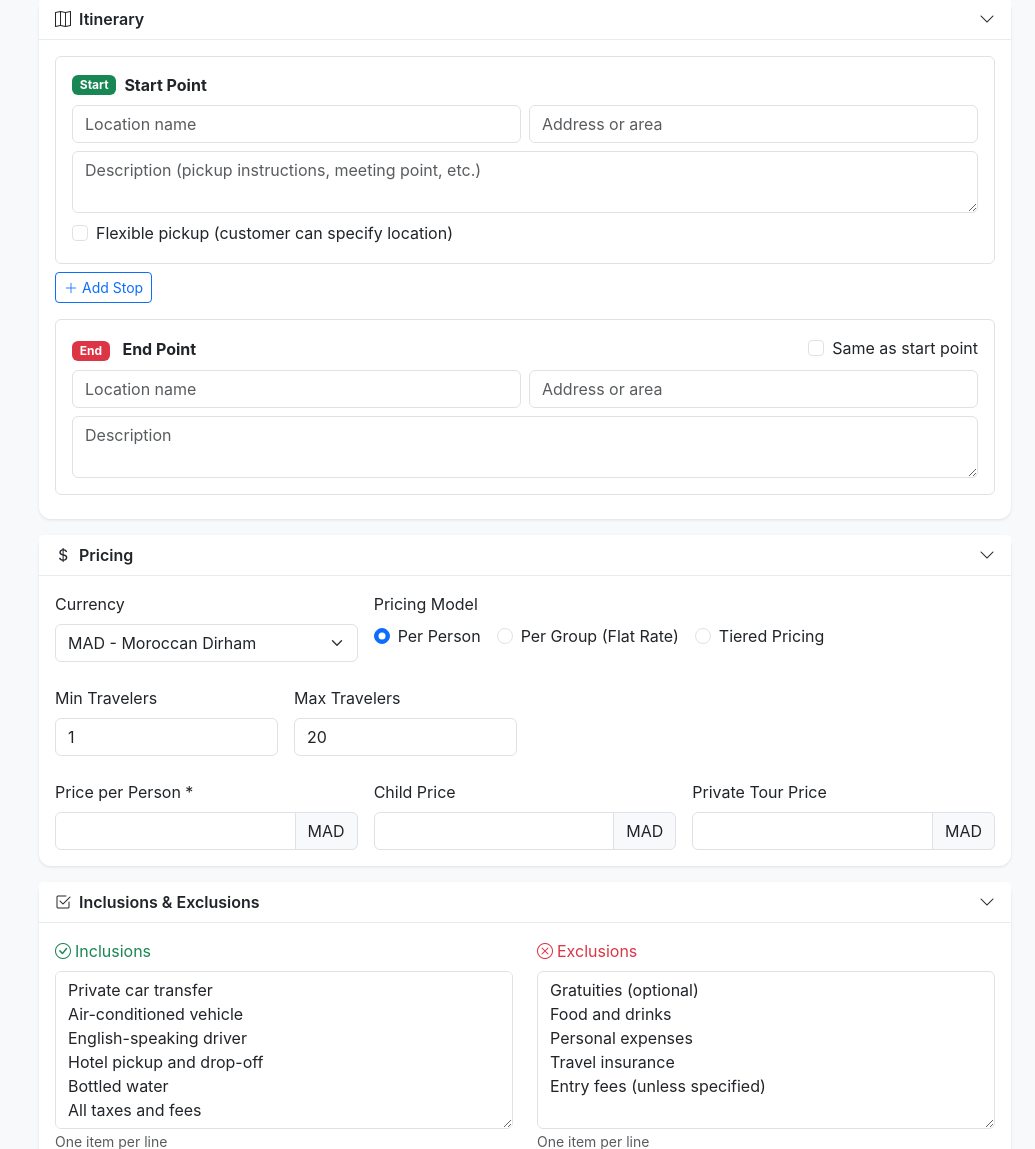
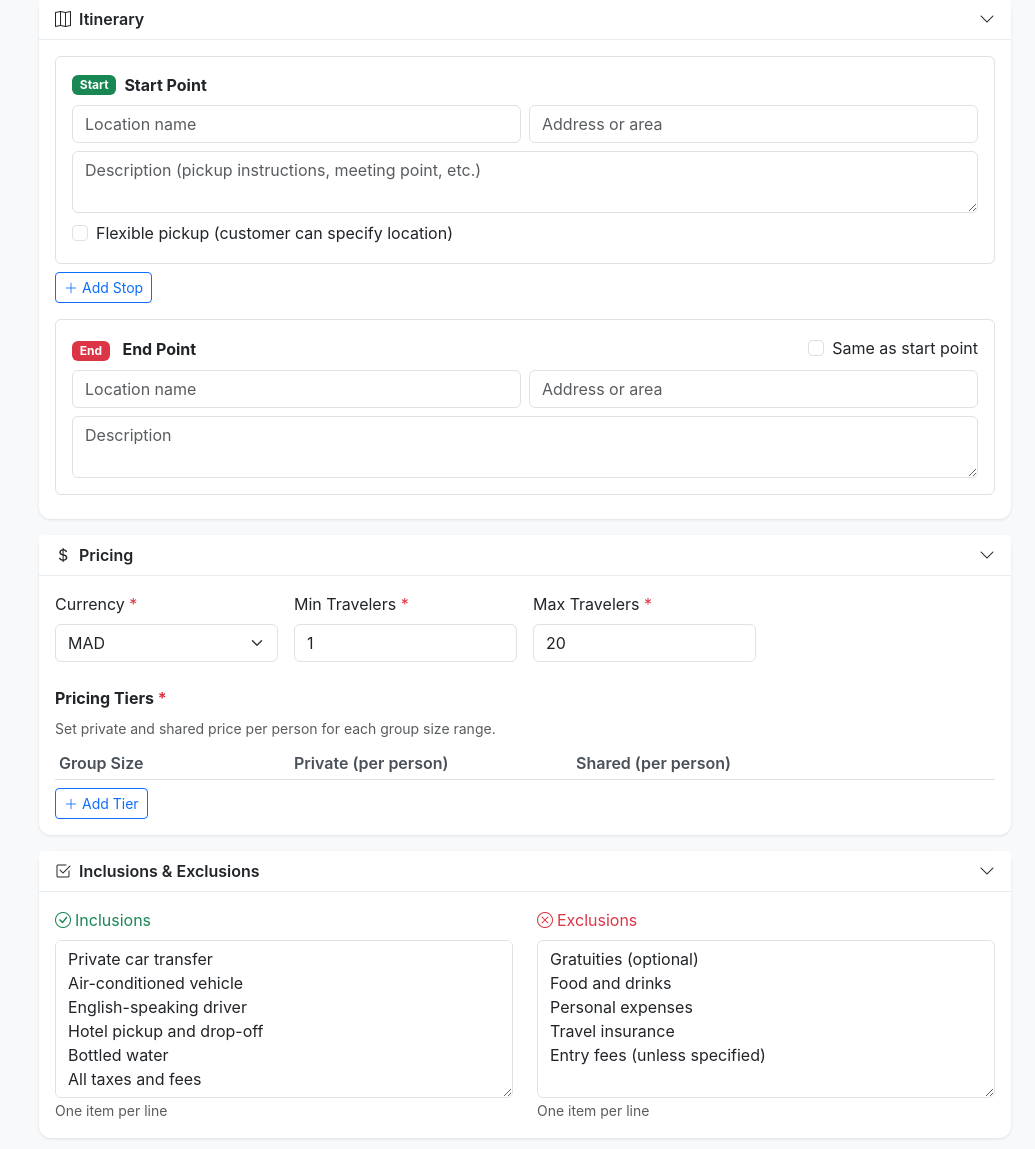
Before and after one commit to CalilDrissi/transfers-ma, a Django app: page /dashboard/trips/create/ in a window 1280 px wide. Shown: the part 1689-2838 px from the top of the page, without its empty margins (245-1280 px from the left). Run offline with Django 5.2, Linux system fonts and the light colour scheme; the visitor is signed in with stand-in values (Sample User, id 1); data comes from the database, SQL or seed files in the repository; data that the repository does not hold is empty; parts of the project's set-up code (start-up, migrations or seed data) failed here and were passed over; some libraries are stand-ins or nearby versions.

Commit message:
Fix create tour page: new pricing tiers table matching edit page
- Replace old pricing model radios + per-person/child/private fields with
  pricing tiers table (group size, private per person, shared per person)
- Update addPriceTier JS to create table rows
- Update backend create view to use tier_min/tier_max/tier_private/tier_shared
- Update preview to show starting price from first tier
- Remove pricing model toggle JS

Co-Authored-By: Claude Opus 4.6 <noreply@anthropic.com>

```diff
--- a/apps/dashboard/views.py
+++ b/apps/dashboard/views.py
@@ -1707,19 +1707,18 @@ def trip_create(request):
                     )
 
             # Handle price tiers
-            tier_names = request.POST.getlist('tier_name[]')
-            tier_min = request.POST.getlist('tier_min[]')
-            tier_max = request.POST.getlist('tier_max[]')
-            tier_prices = request.POST.getlist('tier_price[]')
-
-            for idx, tier_name in enumerate(tier_names):
-                if tier_name.strip() and idx < len(tier_prices) and tier_prices[idx]:
+            tier_mins = request.POST.getlist('tier_min[]')
+            tier_maxs = request.POST.getlist('tier_max[]')
+            tier_private = request.POST.getlist('tier_private[]')
+            tier_shared = request.POST.getlist('tier_shared[]')
+            for idx in range(len(tier_mins)):
+                if tier_mins[idx] and tier_maxs[idx]:
                     TripPriceTier.objects.create(
                         trip=trip,
-                        name=tier_name,
-                        min_travelers=int(tier_min[idx]) if idx < len(tier_min) and tier_min[idx] else 1,
-                        max_travelers=int(tier_max[idx]) if idx < len(tier_max) and tier_max[idx] else 2,
-                        price_per_person=Decimal(tier_prices[idx]),
+                        min_persons=int(tier_mins[idx]),
+                        max_persons=int(tier_maxs[idx]),
+                        private_price=Decimal(tier_private[idx]) if idx < len(tier_private) and tier_private[idx] else 0,
+                        shared_price=Decimal(tier_shared[idx]) if idx < len(tier_shared) and tier_shared[idx] else 0,
                         order=idx
                     )
 
--- a/templates/dashboard/trips/create.html
+++ b/templates/dashboard/trips/create.html
@@ -399,76 +399,45 @@
         <div class="collapse show" id="pricingSection">
             <div class="card-body">
                 <div class="row g-3 mb-4">
-                    <div class="col-md-4">
-                        <label class="form-label">{% trans "Currency" %}</label>
+                    <div class="col-md-3">
+                        <label class="form-label">{% trans "Currency" %} <span class="text-danger">*</span></label>
                         <select name="currency" class="form-select">
-                            <option value="MAD">MAD - Moroccan Dirham</option>
-                            <option value="EUR">EUR - Euro</option>
-                            <option value="USD">USD - US Dollar</option>
-                            <option value="GBP">GBP - British Pound</option>
+                            <option value="MAD">MAD</option>
+                            <option value="EUR">EUR</option>
+                            <option value="USD">USD</option>
+                            <option value="GBP">GBP</option>
                         </select>
                     </div>
-                    <div class="col-md-8">
-                        <label class="form-label">{% trans "Pricing Model" %}</label>
-                        <div class="d-flex flex-wrap gap-3">
-                            {% for value, label in pricing_models %}
-                            <div class="form-check">
-                                <input class="form-check-input pricing-model-radio" type="radio" name="pricing_model" value="{{ value }}" id="pricingModel{{ value }}" {% if forloop.first %}checked{% endif %}>
-                                <label class="form-check-label" for="pricingModel{{ value }}">{{ label }}</label>
-                            </div>
-                            {% endfor %}
-                        </div>
-                    </div>
-                </div>
-
-                <div class="row g-3 mb-4">
                     <div class="col-md-3">
-                        <label class="form-label">{% trans "Min Travelers" %}</label>
+                        <label class="form-label">{% trans "Min Travelers" %} <span class="text-danger">*</span></label>
                         <input type="number" name="min_participants" class="form-control" value="1" min="1">
                     </div>
                     <div class="col-md-3">
-                        <label class="form-label">{% trans "Max Travelers" %}</label>
+                        <label class="form-label">{% trans "Max Travelers" %} <span class="text-danger">*</span></label>
                         <input type="number" name="max_participants" class="form-control" value="20" min="1">
                     </div>
                 </div>
 
-                <!-- Per Person Pricing -->
-                <div id="perPersonPricing">
-                    <div class="row g-3">
-                        <div class="col-md-4">
-                            <label class="form-label">{% trans "Price per Person" %} *</label>
-                            <div class="input-group">
-                                <input type="number" name="price_per_person" class="form-control" step="0.01" min="0">
-                                <span class="input-group-text currency-label">MAD</span>
-                            </div>
-                        </div>
-                        <div class="col-md-4">
-                            <label class="form-label">{% trans "Child Price" %}</label>
-                            <div class="input-group">
-                                <input type="number" name="child_price" class="form-control" step="0.01" min="0">
-                                <span class="input-group-text currency-label">MAD</span>
-                            </div>
-                        </div>
-                        <div class="col-md-4">
-                            <label class="form-label">{% trans "Private Tour Price" %}</label>
-                            <div class="input-group">
-                                <input type="number" name="private_tour_price" class="form-control" step="0.01" min="0">
-                                <span class="input-group-text currency-label">MAD</span>
-                            </div>
-                        </div>
-                    </div>
+                <!-- Pricing Tiers -->
+                <label class="form-label fw-bold">{% trans "Pricing Tiers" %} <span class="text-danger">*</span></label>
+                <small class="text-muted d-block mb-2">{% trans "Set private and shared price per person for each group size range." %}</small>
+                <div class="table-responsive">
+                    <table class="table table-sm align-middle mb-2">
+                        <thead>
+                            <tr>
+                                <th style="width:25%">{% trans "Group Size" %}</th>
+                                <th style="width:30%">{% trans "Private (per person)" %}</th>
+                                <th style="width:30%">{% trans "Shared (per person)" %}</th>
+                                <th style="width:15%"></th>
+                            </tr>
+                        </thead>
+                        <tbody id="priceTiersContainer">
+                        </tbody>
+                    </table>
                 </div>
-
-                <!-- Tiered Pricing -->
-                <div id="tieredPricing" style="display: none;">
-                    <label class="form-label">{% trans "Price Tiers" %}</label>
-                    <div id="priceTiersContainer">
-                        <!-- Tiers will be added here -->
-                    </div>
-                    <button type="button" class="btn btn-outline-primary btn-sm mt-2" id="addPriceTier">
-                        <i class="bi bi-plus-lg me-1"></i>{% trans "Add Price Tier" %}
-                    </button>
-                </div>
+                <button type="button" class="btn btn-outline-primary btn-sm" id="addPriceTier">
+                    <i class="bi bi-plus-lg me-1"></i>{% trans "Add Tier" %}
+                </button>
             </div>
         </div>
     </div>
@@ -723,21 +692,6 @@ document.addEventListener('DOMContentLoaded', function() {
         currencyLabels.forEach(label => label.textContent = this.value);
     });
 
-    // Pricing model toggle
-    const pricingRadios = document.querySelectorAll('.pricing-model-radio');
-    const perPersonPricing = document.getElementById('perPersonPricing');
-    const tieredPricing = document.getElementById('tieredPricing');
-    pricingRadios.forEach(radio => {
-        radio.addEventListener('change', function() {
-            if (this.value === 'tiered') {
-                perPersonPricing.style.display = 'none';
-                tieredPricing.style.display = 'block';
-            } else {
-                perPersonPricing.style.display = 'block';
-                tieredPricing.style.display = 'none';
-            }
-        });
-    });
 
     // Featured image preview
     const featuredInput = document.getElementById('featuredImageInput');
@@ -894,50 +848,19 @@ document.addEventListener('DOMContentLoaded', function() {
     // Price tiers
     const priceTiersContainer = document.getElementById('priceTiersContainer');
     document.getElementById('addPriceTier').addEventListener('click', function() {
-        const idx = priceTiersContainer.children.length;
-        const div = document.createElement('div');
-        div.className = 'repeatable-item';
-        div.innerHTML = `
-            <div class="row g-2 align-items-center">
-                <div class="col-md-3">
-                    <input type="text" name="tier_name[]" class="form-control" placeholder="{% trans 'Tier name (e.g., 1-2 persons)' %}">
-                </div>
-                <div class="col-md-2">
-                    <input type="number" name="tier_min[]" class="form-control" placeholder="{% trans 'Min' %}" min="1" value="1">
-                </div>
-                <div class="col-md-2">
-                    <input type="number" name="tier_max[]" class="form-control" placeholder="{% trans 'Max' %}" min="1" value="2">
-                </div>
-                <div class="col-md-3">
-                    <div class="input-group">
-                        <input type="number" name="tier_price[]" class="form-control tier-price" step="0.01" min="0" placeholder="{% trans 'Price/person' %}">
-                        <span class="input-group-text currency-label">${currencySelect.value}</span>
+        priceTiersContainer.insertAdjacentHTML('beforeend', `
+            <tr>
+                <td>
+                    <div class="input-group input-group-sm">
+                        <input type="number" name="tier_min[]" class="form-control" min="1" placeholder="Min">
+                        <span class="input-group-text">-</span>
+                        <input type="number" name="tier_max[]" class="form-control" min="1" placeholder="Max">
                     </div>
-                </div>
-                <div class="col-md-2 text-end">
-                    <span class="tier-total text-muted">-</span>
-                    <button type="button" class="btn btn-outline-danger btn-sm ms-2 remove-item-btn"><i class="bi bi-trash"></i></button>
-                </div>
-            </div>
-        `;
-        priceTiersContainer.appendChild(div);
-
-        // Auto-calculate total
-        const priceInput = div.querySelector('.tier-price');
-        const minInput = div.querySelector('input[name="tier_min[]"]');
-        const maxInput = div.querySelector('input[name="tier_max[]"]');
-        const totalSpan = div.querySelector('.tier-total');
-
-        function updateTotal() {
-            const price = parseFloat(priceInput.value) || 0;
-            const min = parseInt(minInput.value) || 1;
-            const max = parseInt(maxInput.value) || 1;
-            const avg = (min + max) / 2;
-            totalSpan.textContent = (price * avg).toFixed(2) + ' ' + currencySelect.value;
-        }
-        [priceInput, minInput, maxInput].forEach(input => input.addEventListener('input', updateTotal));
-
-        div.querySelector('.remove-item-btn').addEventListener('click', () => div.remove());
+                </td>
+                <td><input type="number" name="tier_private[]" class="form-control form-control-sm" step="0.01" min="0" placeholder="0.00"></td>
+                <td><input type="number" name="tier_shared[]" class="form-control form-control-sm" step="0.01" min="0" placeholder="0.00"></td>
+                <td><button type="button" class="btn btn-sm btn-outline-danger" onclick="this.closest('tr').remove()">&times;</button></td>
+            </tr>`);
     });
 
     // Content blocks
@@ -1068,8 +991,9 @@ document.addEventListener('DOMContentLoaded', function() {
         const departure = form.querySelector('input[name="departure_location"]').value;
         const destinations = form.querySelector('input[name="destinations"]').value;
         const currency = form.querySelector('select[name="currency"]').value;
-        const pricePerPerson = form.querySelector('input[name="price_per_person"]').value;
-        const childPrice = form.querySelector('input[name="child_price"]').value;
+        // Get starting price from first tier's shared price
+        const firstSharedPrice = form.querySelector('input[name="tier_shared[]"]');
+        const pricePerPerson = firstSharedPrice ? firstSharedPrice.value : '';
         const minTravelers = form.querySelector('input[name="min_participants"]').value;
         const maxTravelers = form.querySelector('input[name="max_participants"]').value;
 
```
